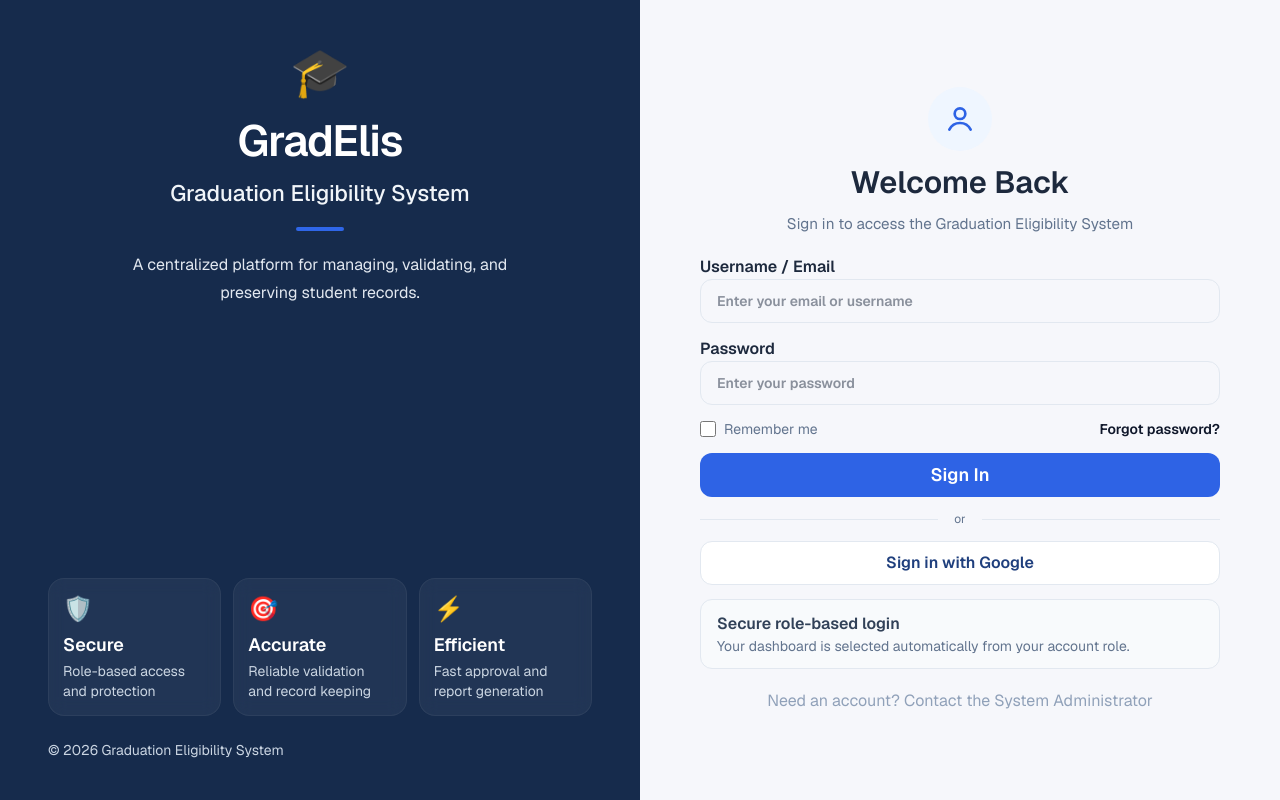
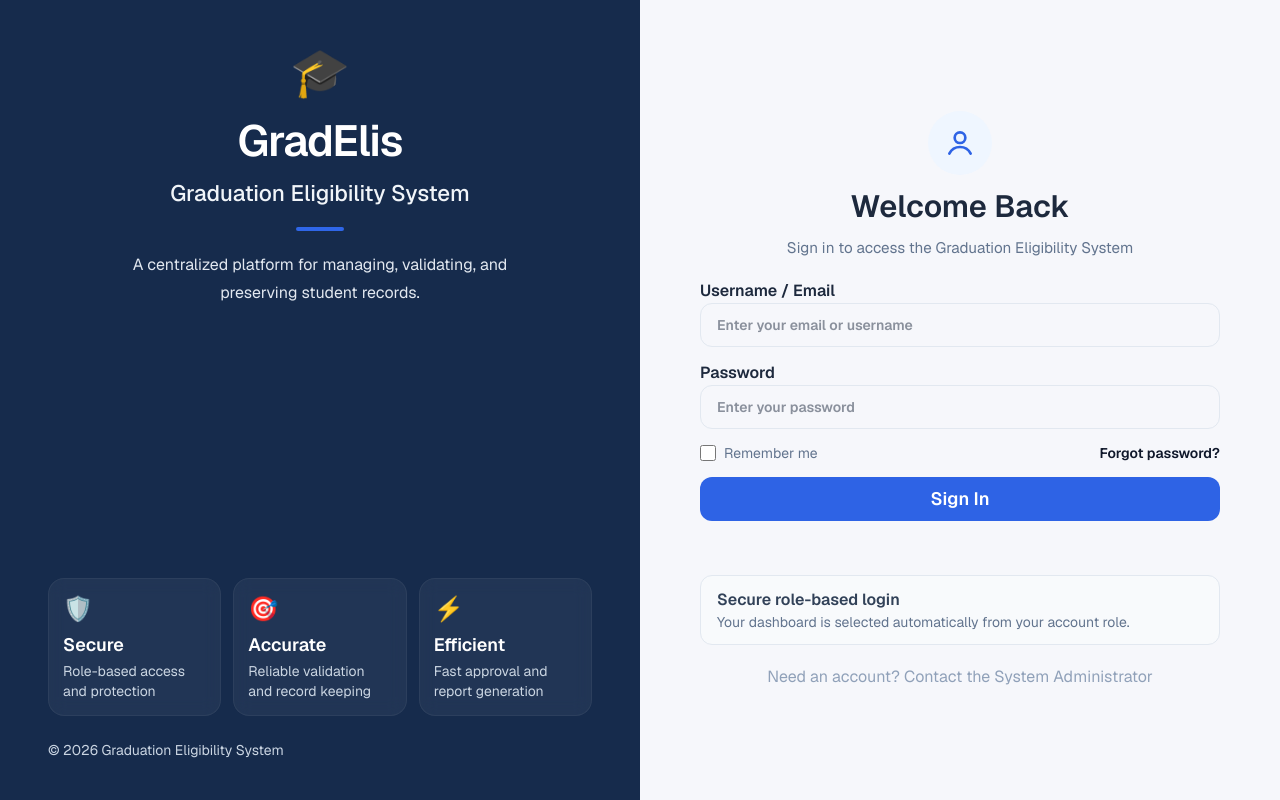
Before and after one commit to gozi-rim/Gradelis, a Next.js app: page / in a window 1280 px wide. Built offline with nearby package versions, Linux system fonts and the light colour scheme.

Commit message:
removed add with google option to signin

```diff
--- a/features/auth/screens/login-screen.tsx
+++ b/features/auth/screens/login-screen.tsx
@@ -112,25 +112,14 @@ export function LoginScreen() {
 
               <button
                 type="submit"
-                className="h-11 w-full rounded-xl bg-[#2e63e5] text-lg font-semibold text-white transition hover:bg-[#2456cf]"
+                className="h-11 w-full rounded-xl bg-[#2e63e5] text-lg font-semibold text-white transition hover:cursor-pointer hover:bg-[#2456cf]"
               >
                 Sign In
               </button>
 
-              <div className="flex items-center gap-4 text-xs text-slate-500">
-                <div className="h-px flex-1 bg-slate-200" />
-                or
-                <div className="h-px flex-1 bg-slate-200" />
-              </div>
 
-              <button
-                type="button"
-                className="h-11 w-full rounded-xl border border-slate-200 bg-white text-base font-semibold text-[#1f3f7d]"
-              >
-                Sign in with Google
-              </button>
 
-              <div className="rounded-xl border border-slate-200 bg-slate-50 px-4 py-3 text-left">
+              <div className="rounded-xl border border-slate-200 bg-slate-50 mt-10 px-4 py-3 text-left">
                 <p className="text-base font-semibold text-slate-700">
                   Secure role-based login
                 </p>
```
Also changed, not shown: package.json (+10 -2 lines), 1 other file (tests, documents, lock files or other folders).
